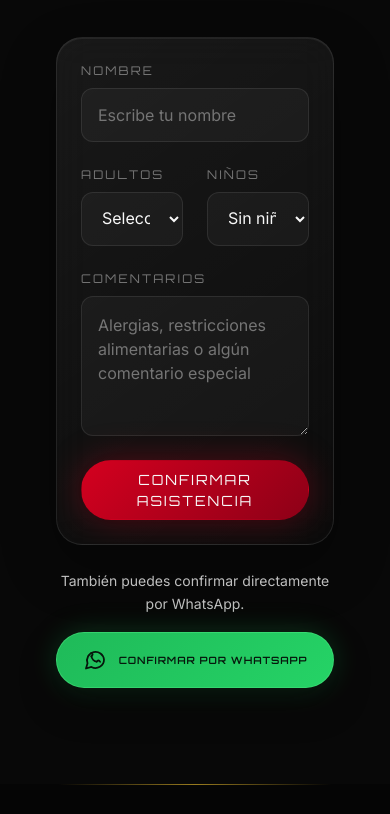
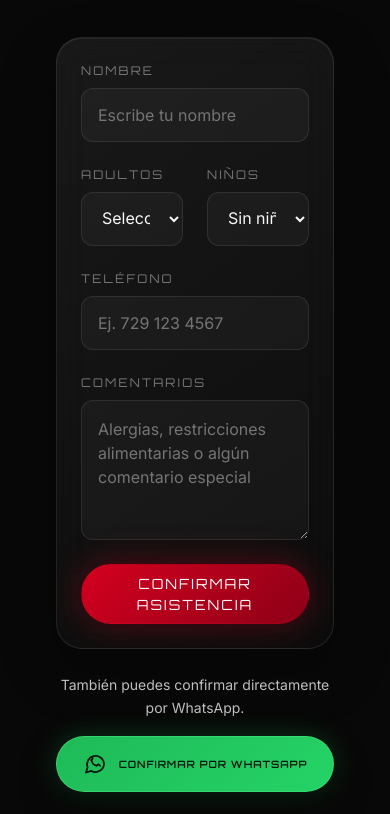
Before and after one commit to ariadnacerisier-ai/hugo-garces-50-F, a website built with Vite: page index.html in a window 390 px wide. Shown: the part 6744-7558 px from the top of the page. Built offline with nearby package versions, Linux system fonts and the light colour scheme.

Commit message:
Modify RSVP form and add phone number input
Updated RSVP form action URL and added phone input field.

```diff
--- a/index.html
+++ b/index.html
@@ -361,7 +361,12 @@
             <p>Ayúdanos a preparar cada detalle de esta gran celebración.</p>
           </header>
 
-          <form class="card form-card" id="rsvp-form" action="#" method="post" novalidate>
+         <form class="card form-card"
+  id="rsvp-form"
+  action="URL_DE_APPS_SCRIPT"
+  method="POST"
+  novalidate
+>
             <div class="form-grid">
               <div class="form-group form-group--full">
                 <label class="form-label" for="name">Nombre</label>
@@ -399,7 +404,21 @@
                   <option value="5">5 niños</option>
                 </select>
               </div>
+<div class="form-group form-group--full">
+  <label class="form-label" for="phone">
+    Teléfono
+  </label>
 
+  <input
+    class="form-control"
+    id="phone"
+    name="phone"
+    type="tel"
+    autocomplete="tel"
+    placeholder="Ej. 729 123 4567"
+    required
+  >
+</div>
               <div class="form-group form-group--full">
                 <label class="form-label" for="comments">Comentarios</label>
                 <textarea
@@ -408,6 +427,11 @@
                   name="comments"
                   placeholder="Alergias, restricciones alimentarias o algún comentario especial"
                 ></textarea>
+                <input
+  type="hidden"
+  name="evento"
+  value="Cumpleaños de Hugo Garcés"
+>
               </div>
 
               <div class="form-submit">
```
